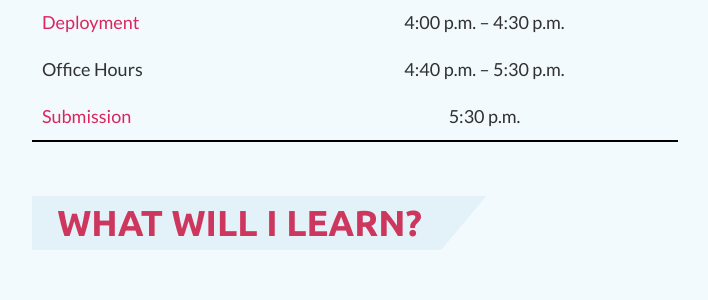
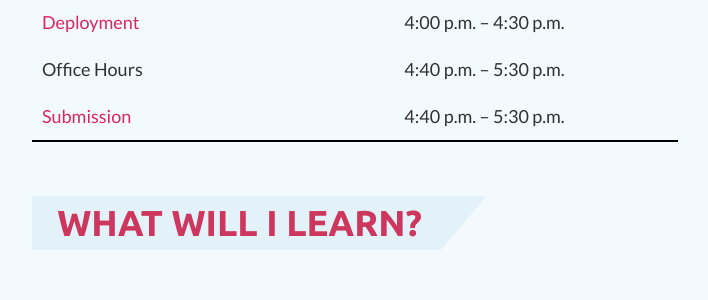
Before and after one commit to ScottyLabs/wdw, a Jekyll site: the page built from index.md, in a window 1280 px wide and 900 px high, scrolled down 2264 px. Shown: the part 155-455 px from the top of the window, without its empty margins (285-993 px from the left). Built offline with Jekyll 4.4.1, drawn with Linux system fonts in a browser that asks for light colours; nearby versions of some CDN libraries.

Commit message:
fixed schedule

```diff
--- a/index.md
+++ b/index.md
@@ -66,7 +66,7 @@ This year, WDW will be virtual! You can join us on Zoom from wherever you are.
 | Break                                                        | 3:30 p.m. -- 4:00 p.m. |
 | [Deployment](deployment/)                                    | 4:00 p.m. -- 4:30 p.m. |
 | Office Hours                                                 | 4:40 p.m. -- 5:30 p.m. |
-| [Submission](https://forms.gle/hbubcVAhdPNhwiT56)            | 5:30 p.m.              |
+| [Submission](https://forms.gle/hbubcVAhdPNhwiT56)            | 4:40 p.m. -- 5:30 p.m. |
 
 
 
```
